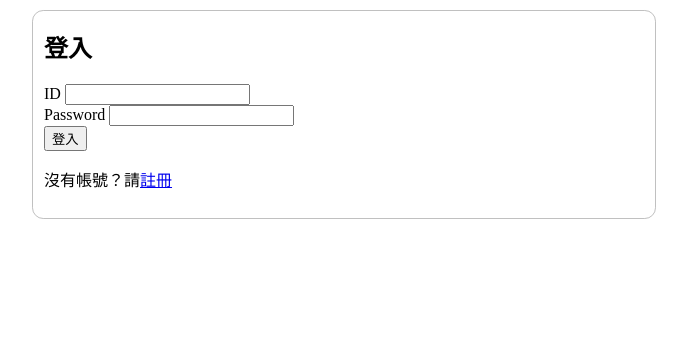
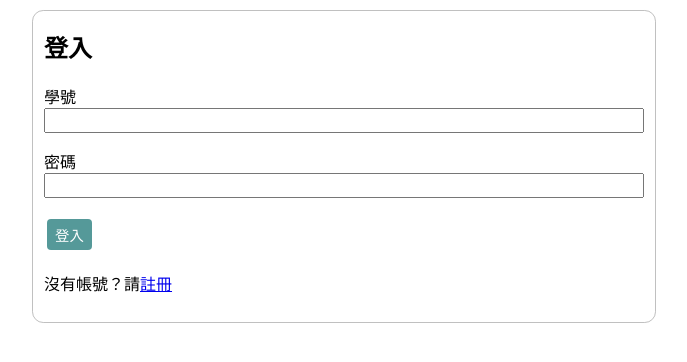
Before and after one commit to shao-hub/db_proj_2018, a PHP site: page /db_proj_2018/login in a window 1280 px wide. Shown: the part 65-427 px from the top of the page, without its empty margins (296-983 px from the left). Run offline with PHP 8.4, Linux system fonts and the light colour scheme.

Commit message:
change login/register button

```diff
--- a/application/views/login/index.php
+++ b/application/views/login/index.php
@@ -3,11 +3,17 @@
     <!-- main content output -->
     <div>
         <form action="<?php echo URL; ?>login/loginAccount" method="POST">
-            <label>ID</label>
-            <input type="text" name="user_id" value="" required><br>
-            <lable>Password</lable>
-            <input type="password" name="user_pw" value="" required><br>
-            <input type="submit" name="submit_login_account" value="登入" />
+            <p>
+            <label>學號</label>
+            <input class="wide" type="text" name="user_id" value="" required>
+            </p>
+            <p>
+            <lable>密碼</lable>
+            <input class="wide" type="password" name="user_pw" value="" required><br>
+            </p>
+            <p>
+            <input class="button cyan" type="submit" name="submit_login_account" value="登入" />
+            </p>
         </form>
     </div>
     <p>沒有帳號？請<a href="<?= URL ?>register">註冊</a></p>
```
Also changed, not shown: application/views/register/index.php (+17 -7 lines).
